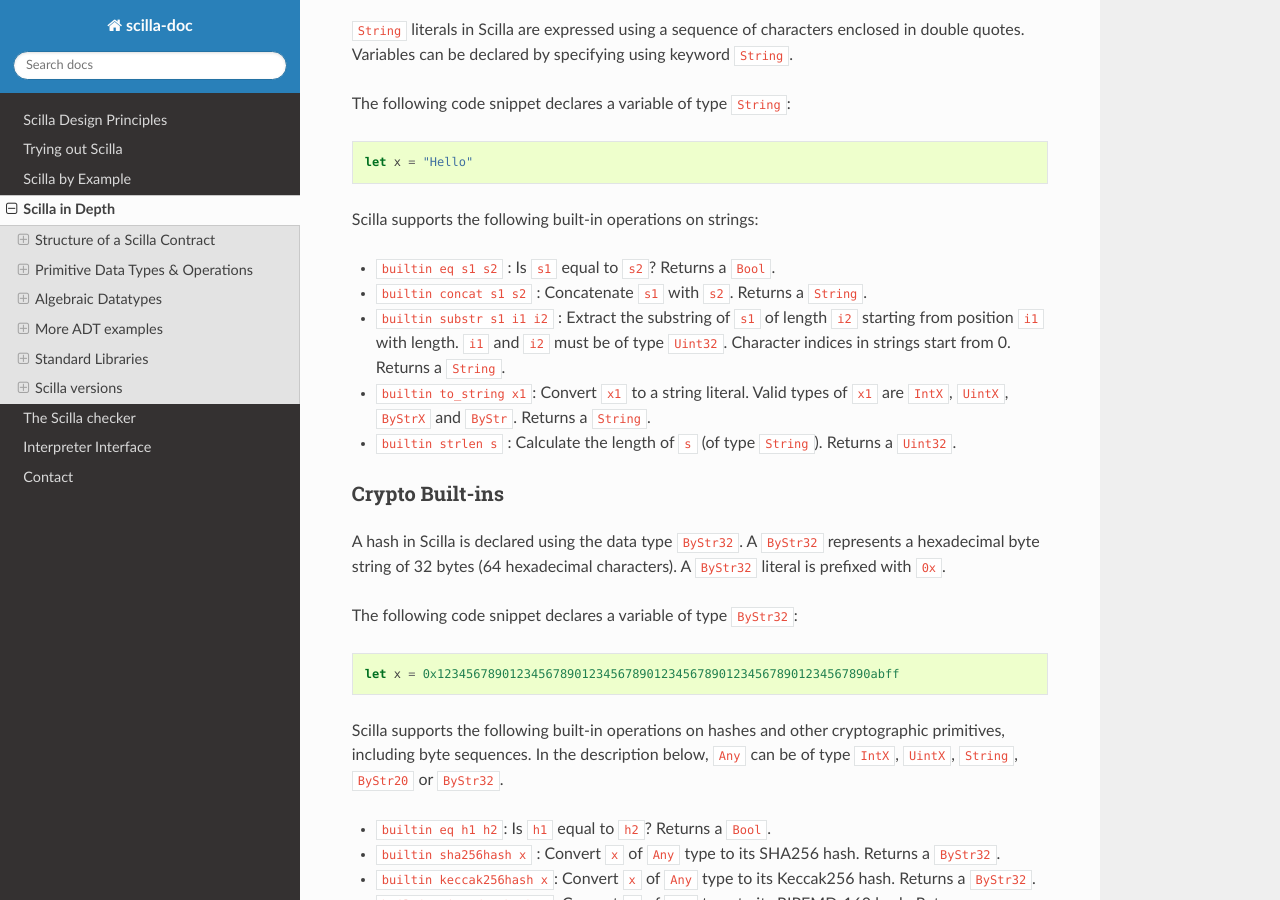
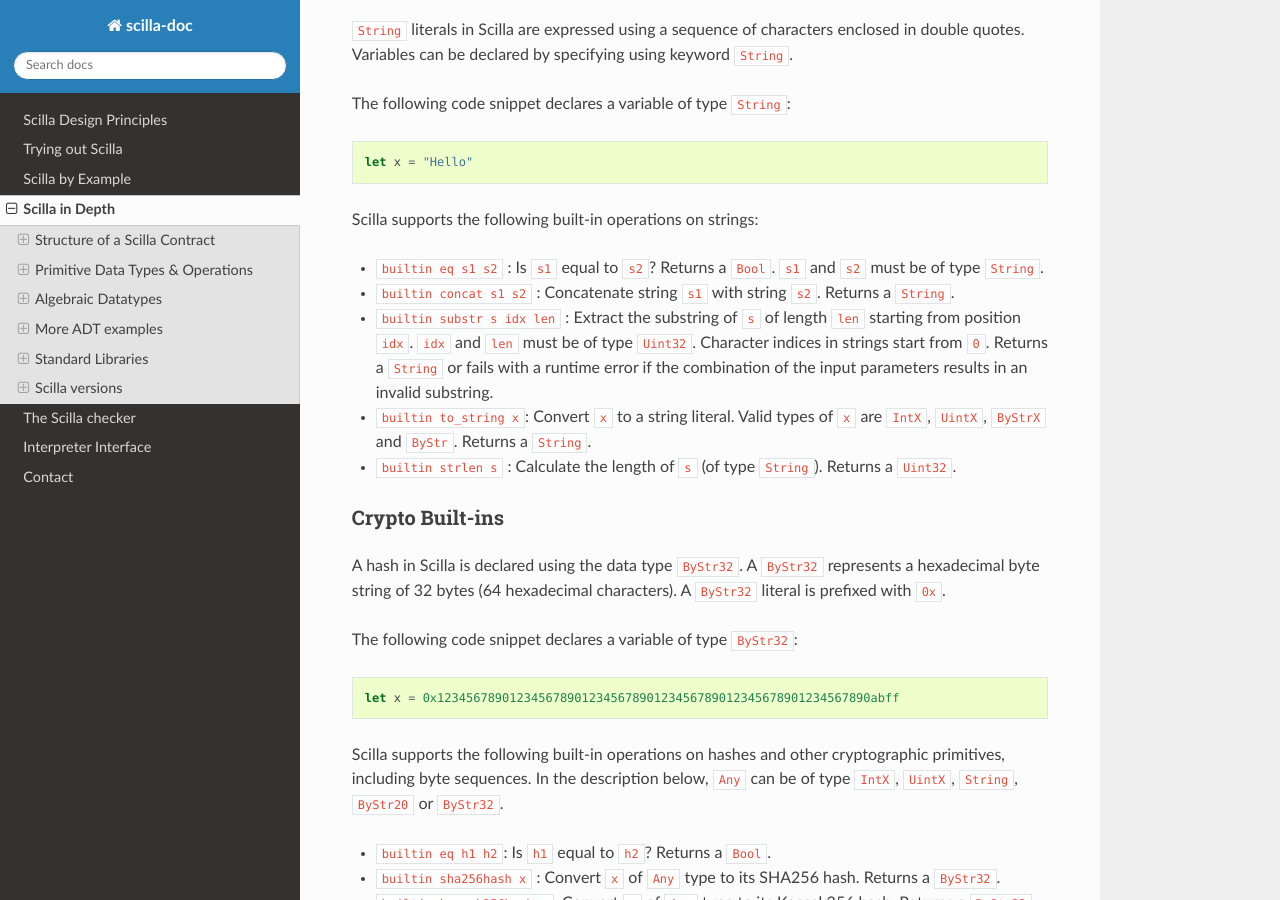
Before and after one commit to Zilliqa/scilla-docs, a Sphinx documentation site: the page built from docs/source/scilla-in-depth.rst, in a window 1280 px wide and 900 px high, scrolled down 10767 px. Built offline with Sphinx 7.4.7 and the Read the Docs theme 2.0.0, drawn with Linux system fonts in a browser that asks for light colours.

Commit message:
Improve description of String builtins

```diff
--- a/docs/source/scilla-in-depth.rst
+++ b/docs/source/scilla-in-depth.rst
@@ -617,15 +617,16 @@ The following code snippet declares a variable of type ``String``:
 Scilla supports the following built-in operations on strings:
 
 - ``builtin eq s1 s2`` : Is ``s1`` equal to ``s2``?
-  Returns a ``Bool``.
-- ``builtin concat s1 s2`` : Concatenate ``s1`` with ``s2``.
+  Returns a ``Bool``. ``s1`` and ``s2`` must be of type ``String``.
+- ``builtin concat s1 s2`` : Concatenate string ``s1`` with string ``s2``.
   Returns a ``String``.
-- ``builtin substr s1 i1 i2`` : Extract the substring of ``s1`` of
-  length ``i2`` starting from position ``i1`` with length. ``i1`` and
-  ``i2`` must be of type ``Uint32``. Character indices in strings
-  start from 0.  Returns a ``String``.
-- ``builtin to_string x1``: Convert ``x1`` to a string literal. Valid types of
-  ``x1`` are ``IntX``, ``UintX``, ``ByStrX`` and ``ByStr``. Returns a ``String``.
+- ``builtin substr s idx len`` : Extract the substring of ``s`` of
+  length ``len`` starting from position ``idx``. ``idx`` and
+  ``len`` must be of type ``Uint32``. Character indices in strings
+  start from ``0``.  Returns a ``String`` or fails with a runtime error
+  if the combination of the input parameters results in an invalid substring.
+- ``builtin to_string x``: Convert ``x`` to a string literal. Valid types of
+  ``x`` are ``IntX``, ``UintX``, ``ByStrX`` and ``ByStr``. Returns a ``String``.
 - ``builtin strlen s`` : Calculate the length of ``s`` (of type
   ``String``). Returns a ``Uint32``.
 
```
